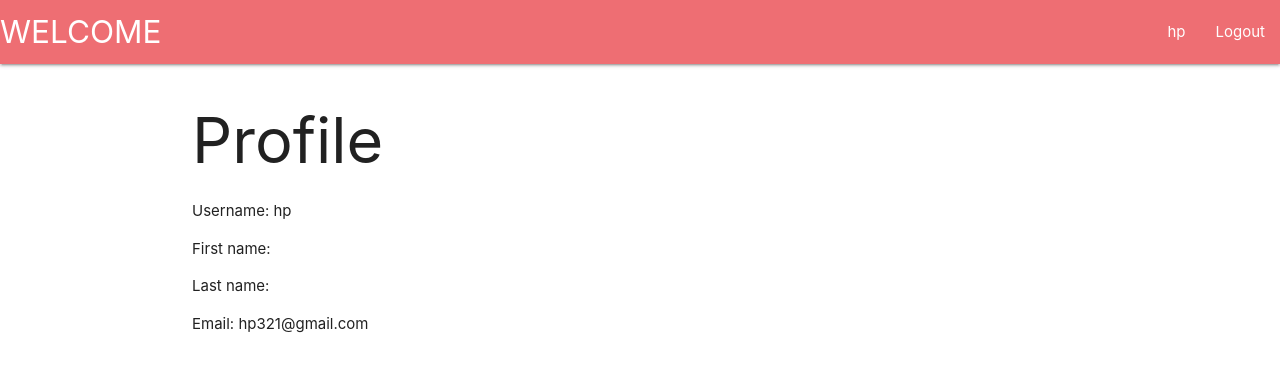
After one commit to nmittal41/Login-Sign-Up-Validation, a Django app: page /profile/ in a window 1280 px wide. The commit adds this page. Shown: the top 372 px of the page. Run offline with Django 3.2, Linux system fonts and the light colour scheme; a user stored in the database is signed in.

Commit message:
view_profile added

```diff
--- a/Login_SignUp/main/templates/main/base.html
+++ b/Login_SignUp/main/templates/main/base.html
@@ -1,14 +1,37 @@
 <head>
+
+    <!-- Compiled and minified CSS -->
+    <link rel="stylesheet" href="https://cdnjs.cloudflare.com/ajax/libs/materialize/1.0.0/css/materialize.min.css">
+
+    <!-- Compiled and minified JavaScript -->
+    <script src="https://cdnjs.cloudflare.com/ajax/libs/materialize/1.0.0/js/materialize.min.js"></script>
 
 </head>
 
+
+
+
 <body>
 	{% if user.is_authenticated %}
-	<li><a href="/account">{{user.username}}</a></li>
-	<li><a href="/logout">Logout</a></li>
+		 <nav>
+		    <div class="nav-wrapper">
+		      <a href="#" class="brand-logo">WELCOME</a>
+		      <ul id="nav-mobile" class="right hide-on-med-and-down">
+		        <li><a href="/profile">{{user.username}}</a></li>
+		        <li><a href="/logout">Logout</a></li>
+		      </ul>
+		    </div>
+		  </nav>
 	{% else %}
-	<li><a href="/register">Register</a></li>
-	<li><a href="/login">Login</a></li>
+	 <nav>
+    <div class="nav-wrapper">
+      <a href="#" class="brand-logo">WELCOME</a>
+      <ul id="nav-mobile" class="right hide-on-med-and-down">
+        <li><a href="/register">Register</a></li>
+        <li><a href="/login">Login</a></li>
+      </ul>
+    </div>
+  </nav>
 	{% endif %}
 
 </body>
--- /dev/null
+++ b/Login_SignUp/main/templates/main/profile.html
@@ -0,0 +1,14 @@
+{% extends "main/base.html" %}
+{% block title %}
+{{ user }} Profile
+{% endblock %}
+{% block content %}
+<div class="container">
+    <h1>Profile</h1>
+    <p>Username: {{ user.username }}</p>
+    <p>First name: {{ user.first_name }}</p>
+    <p>Last name: {{ user.last_name }}</p>
+    <p>Email: {{ user.email }}</p>
+</div>
+
+{% endblock %}
--- a/Login_SignUp/main/urls.py
+++ b/Login_SignUp/main/urls.py
@@ -24,5 +24,6 @@ urlpatterns = [
 	path('register/',views.register,name='register'),
 	path('login/',views.login_request,name='login'),
 	path('logout/',views.logout_request,name='logout'),
+    path('profile/',views.view_profile,name='profile'),
 
 ]
--- a/Login_SignUp/main/views.py
+++ b/Login_SignUp/main/views.py
@@ -6,6 +6,7 @@ from django.contrib.auth import login,logout,authenticate
 from django.contrib import messages
 from .forms import NewUserForm
 from .models import *
+from django.contrib.auth.decorators import login_required
 # Create your views here.
 
 
@@ -55,3 +56,9 @@ def logout_request(request):
 	logout(request)
 	messages.info(request,"Logged out succesfully")
 	return redirect("main:homepage")
+
+
+@login_required
+def view_profile(request):
+  args = {'user': request.user}
+  return render(request, 'main/profile.html', args)
```
Also changed, not shown: Login_SignUp/main/templates/main/home.html (+10 -1 lines), Login_SignUp/main/templates/main/login.html (+12 -3 lines), Login_SignUp/main/templates/main/register.html (+12 -3 lines), Login_SignUp/main/templates/main/tempo.html (added, +26 -0 lines), Login_SignUp/db.sqlite3, README.md (added), 1 other file.
